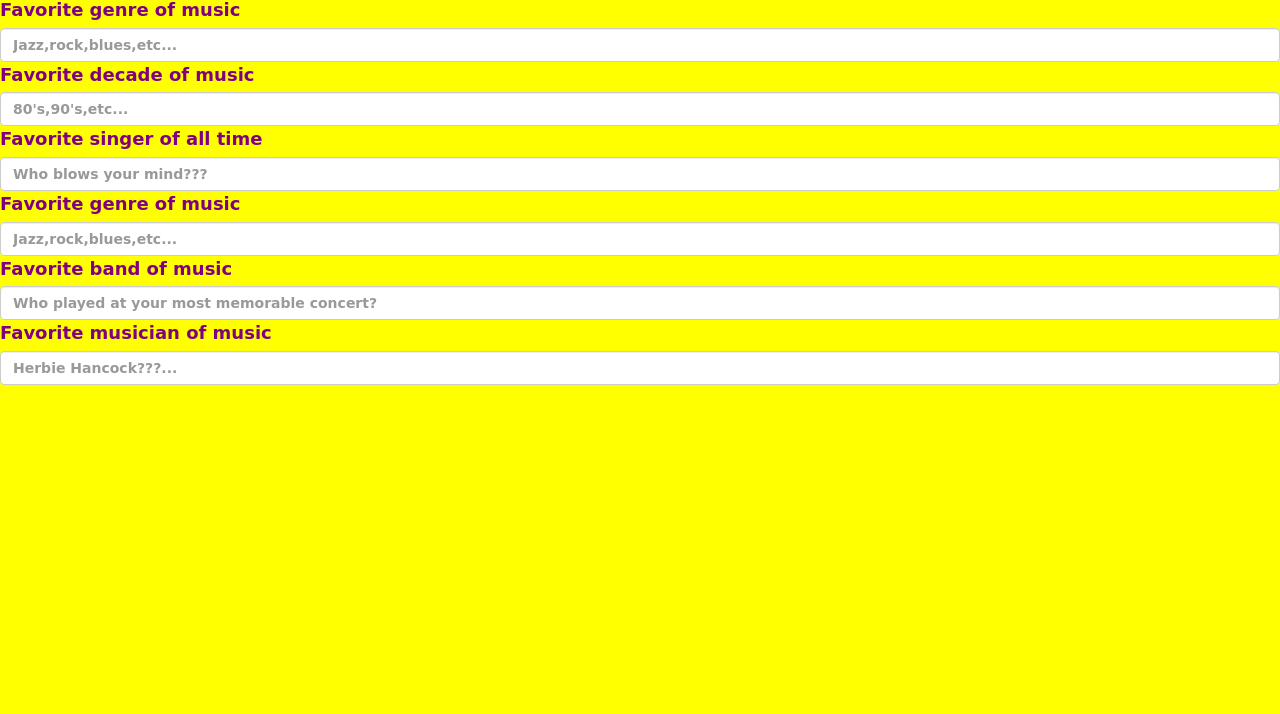
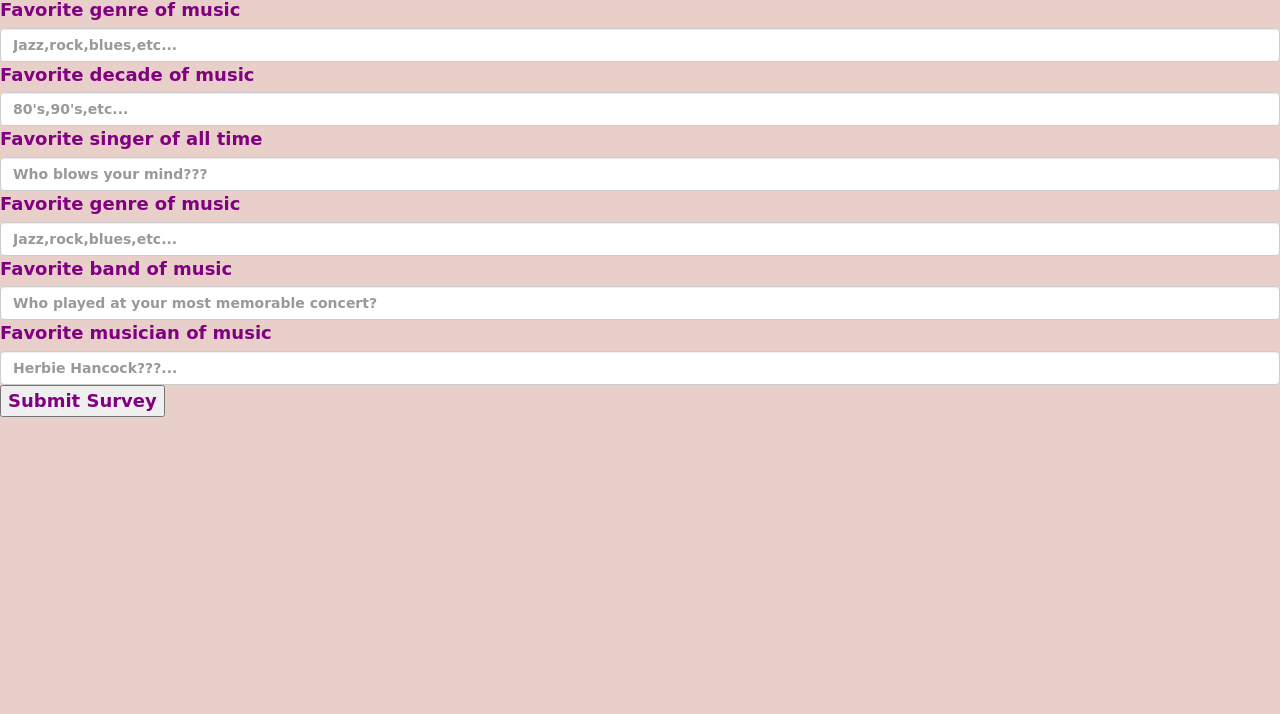
Before and after one commit to Parks01/survey, a plain HTML site: page index.html in a window 1280 px wide. Shown: the part 86-800 px from the top of the page. Drawn offline with Linux system fonts and the light colour scheme.

Commit message:
add js functionality and css.

```diff
--- a/css/styles.css
+++ b/css/styles.css
@@ -1,5 +1,5 @@
 body {
-  background-color: yellow;
+  background-color: #e8cfca;
 }
 
 h1 {
@@ -16,3 +16,7 @@ h1 {
   font-weight: bolder;
   font-size: 18px;
 }
+
+.newButton {
+  font-weight: bolder;
+}
--- a/index.html
+++ b/index.html
@@ -13,27 +13,30 @@
     <form>
       <div class="music">
         <label for="genre">Favorite genre of music</label>
-        <input type="email" class="form-control" id="exampleInputEmail1" placeholder="Jazz,rock,blues,etc...">
+        <input type="text" class="form-control"  placeholder="Jazz,rock,blues,etc...">
       </div>
       <div class="music">
         <label for="decade">Favorite decade of music</label>
-        <input type="password" class="form-control" id="exampleInputPassword1" placeholder="80's,90's,etc...">
+        <input type="text" class="form-control"  placeholder="80's,90's,etc...">
       </div>
       <div class="music">
         <label for="singer">Favorite singer of all time</label>
-        <input type="singer" class="form-control" id="exampleInputFile" placeholder="Who blows your mind???">
+        <input type="text" class="form-control" placeholder="Who blows your mind???">
       </div>
       <div class="music">
         <label for="genre">Favorite genre of music</label>
-        <input type="email" class="form-control" id="exampleInputEmail1" placeholder="Jazz,rock,blues,etc...">
+        <input type="text" class="form-control" id="exampleInputEmail1" placeholder="Jazz,rock,blues,etc...">
       <div class="music">
         <label for="band">Favorite band of music</label>
-        <input type="email" class="form-control" id="exampleInputEmail1" placeholder="Who played at your most memorable concert?">
+        <input type="text" class="form-control" placeholder="Who played at your most memorable concert?">
 
       <div class="music">
         <label for="musician">Favorite musician of music</label>
-        <input type="email" class="form-control" id="exampleInputEmail1" placeholder="Herbie Hancock???...">
+        <input type="text" class="form-control" placeholder="Herbie Hancock???...">
       </div>
+      <div class="newButton">
+      <button id="thankYou">Submit Survey</button>
+    </div>
     </form>
   </body>
 </html>
--- a/js/scripts.js
+++ b/js/scripts.js
@@ -0,0 +1,3 @@
+$("button#thankYou").click(function() {
+  alert("Thank You!");
+});
```
